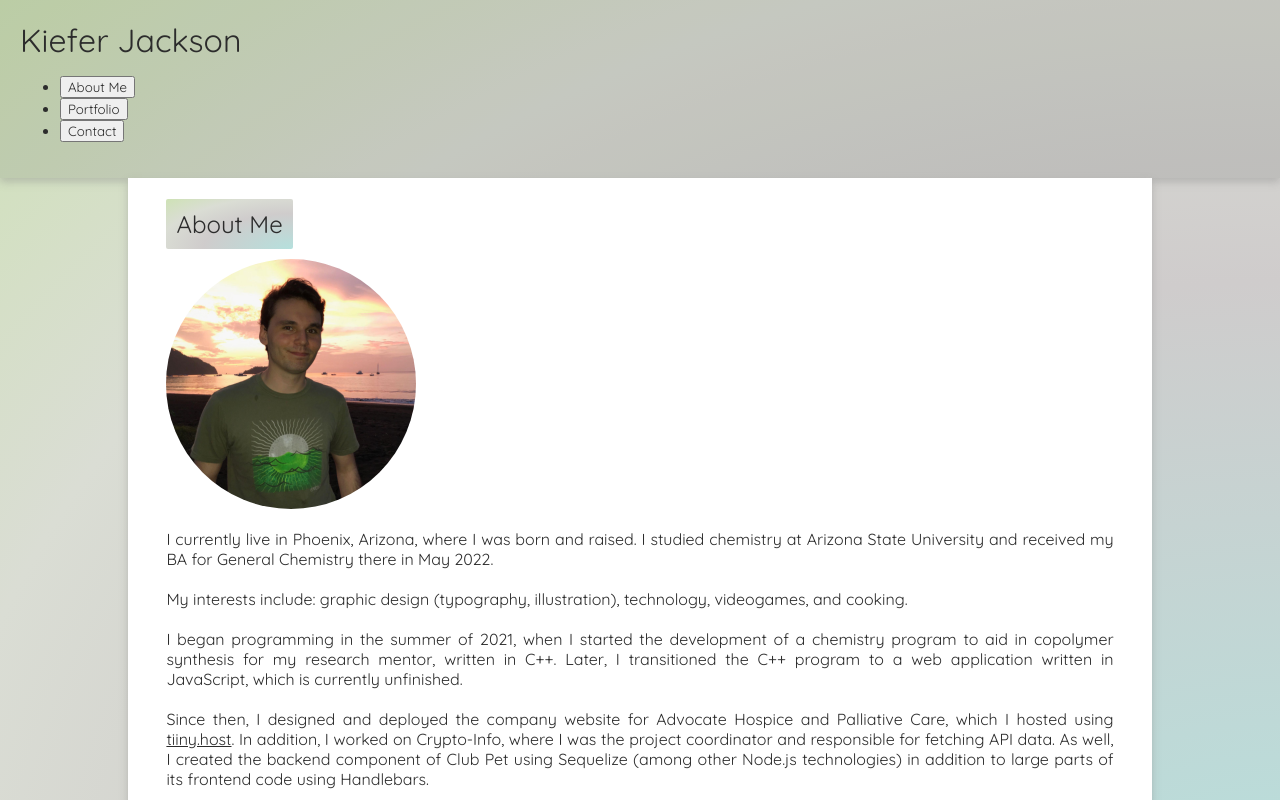
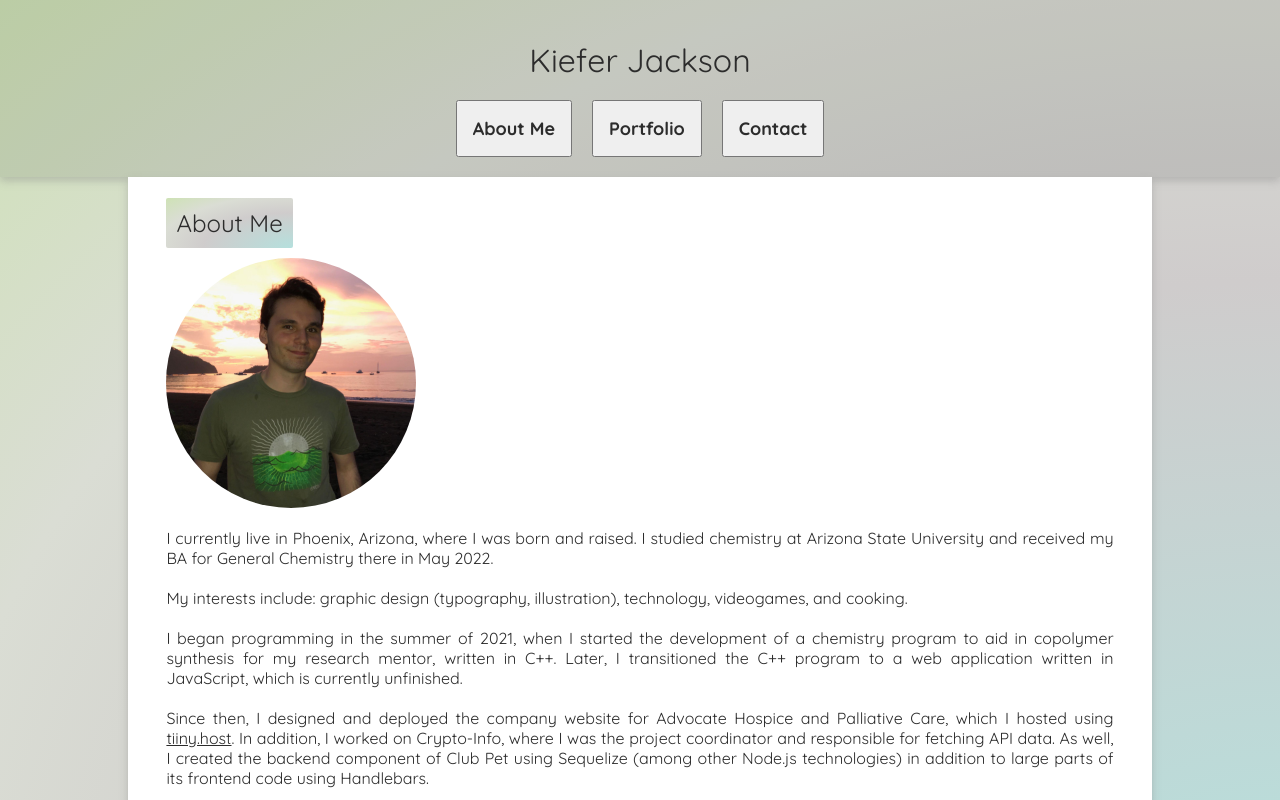
Before and after one commit to kieferjackson/react-portfolio, a React (Create React App) app in the folder portfolio-app/: page / in a window 1280 px wide. Shown: the top 800 px of the page. Built offline with nearby package versions, Linux system fonts and the light colour scheme.

Commit message:
Improvements to navigation styling

```diff
--- a/portfolio-app/src/components/Header.js
+++ b/portfolio-app/src/components/Header.js
@@ -9,7 +9,12 @@ const styles =
         padding: 20,
         boxShadow: '0px 4px 8px 0px #85858567'
     },
-    h1: { margin: 0 },
+    h1:
+    {
+        margin: 0,
+        textAlign: 'center',
+        padding: 20
+    },
 }
 
 function Header({ page_view, setPage }) {
--- a/portfolio-app/src/components/Navigation.js
+++ b/portfolio-app/src/components/Navigation.js
@@ -1,21 +1,38 @@
 import React from 'react';
 
 function Navigation({ page_view, setPage }) {
-  return (
-    <nav>
-      <ul>
-        <li>
-            <button type="button" onClick={() => setPage('About Me')}>About Me</button>
-        </li>
-        <li>
-            <button type="button" onClick={() => setPage('Portfolio')}>Portfolio</button>
-        </li>
-        <li>
-            <button type="button" onClick={() => setPage('Contact')}>Contact</button>
-        </li>
-      </ul>
-    </nav>
-  );
+    const styles =
+    {
+        container:
+        {
+            textAlign: 'center',
+            height: 'fit-content',
+            display: 'inline',
+            margin: '0 auto'
+        },
+        nav:
+        {
+            width: '50%',
+            margin: '0 auto'
+        },
+        button:
+        {
+            margin: '0 10px',
+            fontSize: 'large',
+            padding: 15,
+            fontWeight: 'bold',
+        }
+    };
+
+    return (
+        <div id="page_nav_container" style={styles.container}>
+            <nav style={styles.nav}>
+                <button type="button" style={styles.button} onClick={() => setPage('About Me')}>About Me</button>
+                <button type="button" style={styles.button} onClick={() => setPage('Portfolio')}>Portfolio</button>
+                <button type="button" style={styles.button} onClick={() => setPage('Contact')}>Contact</button>
+            </nav>
+        </div>
+    );
 }
 
 export default Navigation;
```
